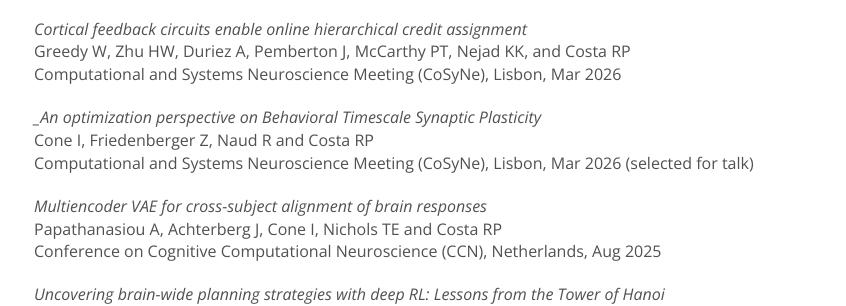
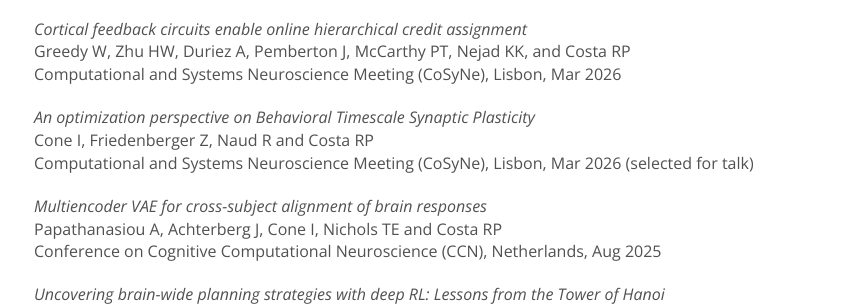
Before and after one commit to neuralml/neuralml.github.io, a Jekyll site: the page built from publications.md, in a window 1280 px wide and 900 px high, scrolled down 5246 px. Shown: the part 154-460 px from the top of the window, without its empty margins (221-1067 px from the left). Built offline with Jekyll 4.4.1, drawn with Linux system fonts in a browser that asks for light colours; nearby versions of some CDN libraries.

```diff
--- a/publications.md
+++ b/publications.md
@@ -244,7 +244,7 @@ _Cortical feedback circuits enable online hierarchical credit assignment_<br>
 Greedy W, Zhu HW, Duriez A, Pemberton J, McCarthy PT, Nejad KK, and Costa RP<br>
 Computational and Systems Neuroscience Meeting (CoSyNe), Lisbon, Mar 2026
 
-__An optimization perspective on Behavioral Timescale Synaptic Plasticity_<br>
+_An optimization perspective on Behavioral Timescale Synaptic Plasticity_<br>
 Cone I, Friedenberger Z, Naud R and Costa RP<br>
 Computational and Systems Neuroscience Meeting (CoSyNe), Lisbon, Mar 2026 (selected for talk)
 
```
